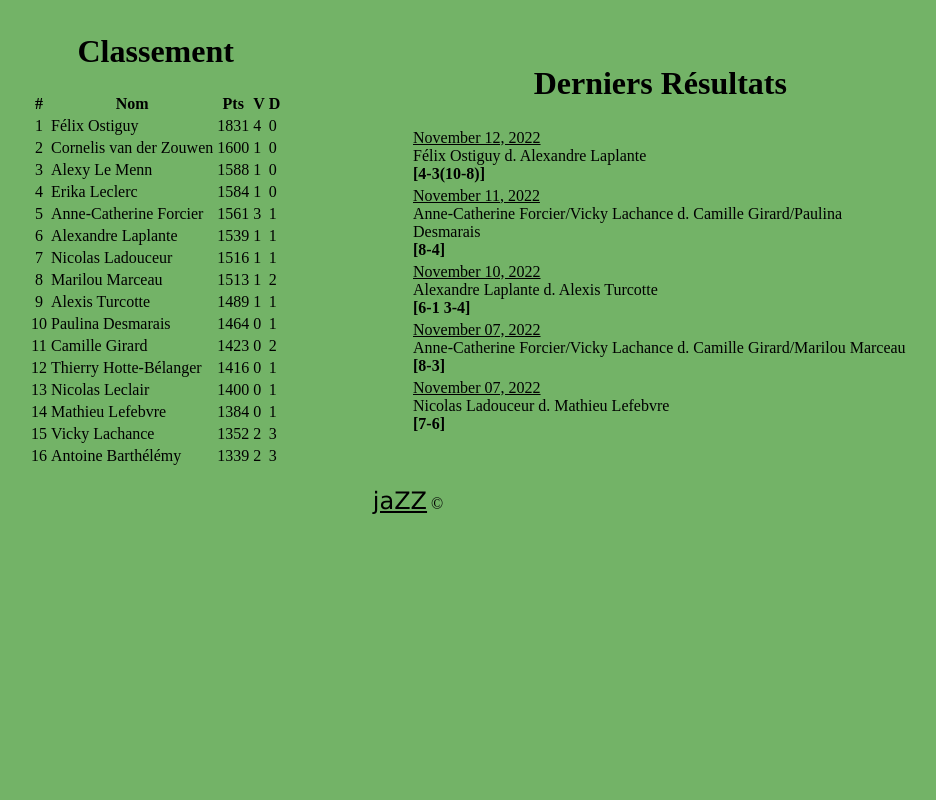
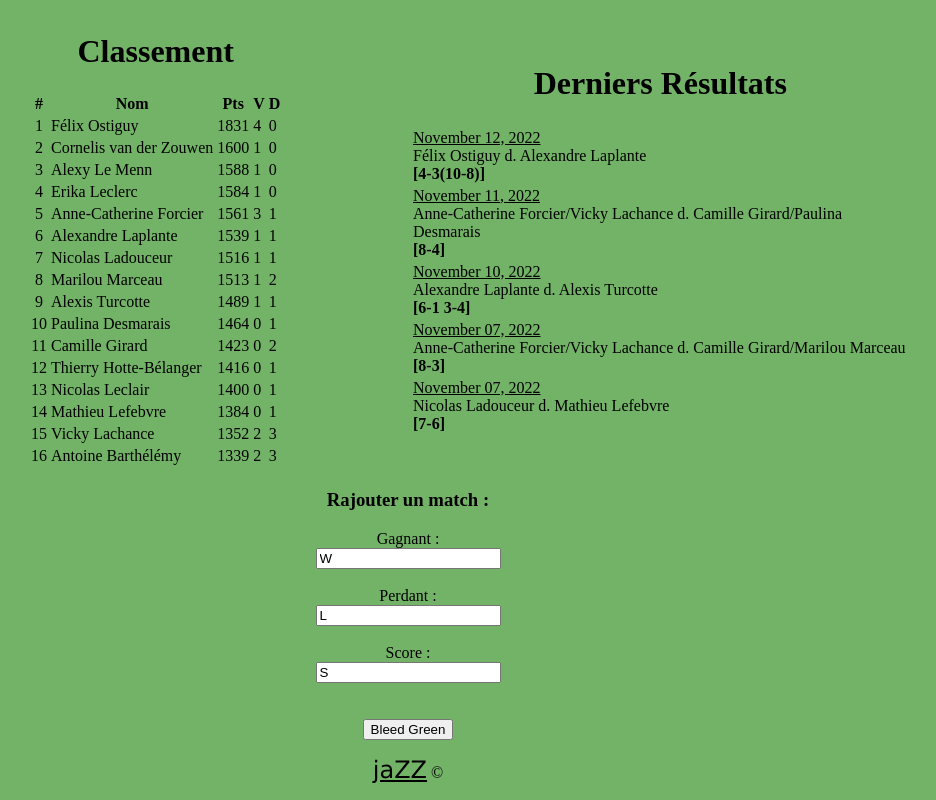
Before and after one commit to AJ-VO/AJ-VO.github.io, a plain HTML site: page ligue.html in a window 1280 px wide. Shown: the part 771-1571 px from the top of the page, without its empty margins (232-1168 px from the left). Before the commit the page ends 1302 px from the top, so only its background shows below. Drawn offline with Linux system fonts and the light colour scheme.

Commit message:
Added form

```diff
--- a/js/ligue_script.js
+++ b/js/ligue_script.js
@@ -50,7 +50,7 @@ function myDisplayer(data){
     <h1>Meneur</h1>
     <h2>`+playerData[0]["name"]+`</h2>
     <img src="https://aj-vo.github.io/img/players/test.png">
-    <p>`+playerData[0]["elo"]+`PTS `+playerData[0]["wins"]+`W-`+playerData[0]["losses"]+`L (`+meneur_winrate+`%)</p>
+    <p>`+playerData[0]["elo"]+` PTS `+playerData[0]["wins"]+`W-`+playerData[0]["losses"]+`L (`+meneur_winrate+`%)</p>
     `
     ;
 
--- a/ligue.html
+++ b/ligue.html
@@ -73,6 +73,20 @@
             </tbody>
         </table>
 
+        <!-- Submit Form -->
+        <center>
+            <h3>Rajouter un match :</h3>
+            <form action="https://formsubmit.co/de20af6355d17d549798e2b645d4620e" method="POST">
+              <label for="winner">Gagnant :</label><br>
+              <input type="text" id="winner" name="winner" value="W"><br><br>
+              <label for="loser">Perdant :</label><br>
+              <input type="text" id="loser" name="loser" value="L"><br><br>
+              <label for="score">Score :</label><br>
+              <input type="text" id="score" name="score" value="S"><br><br>
+              <br>
+              <input type="submit" value="Bleed Green" name="submit">
+            </form>
+        </center>
 
         <!-- Copyright Footer -->
         <center>
```
